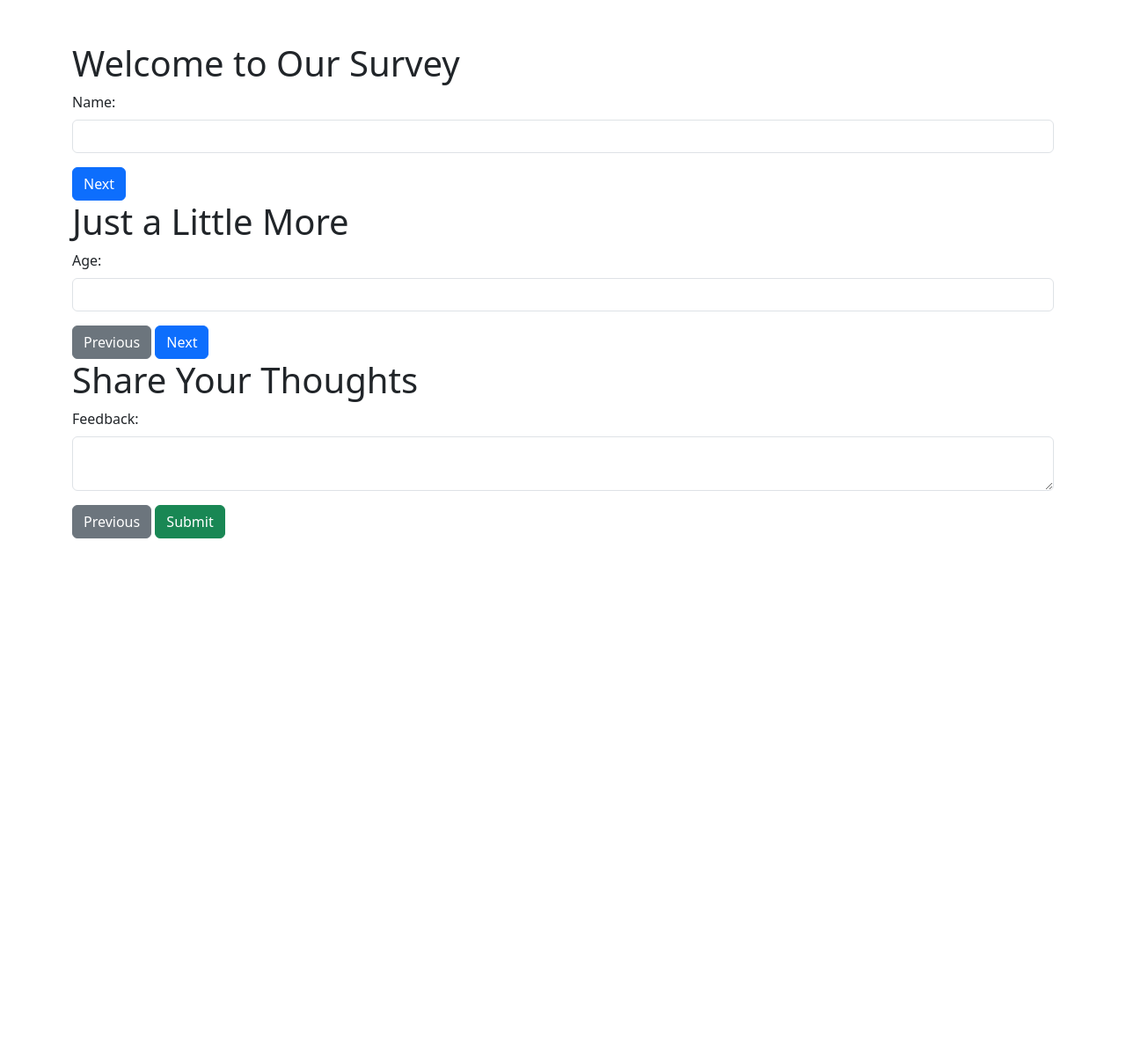
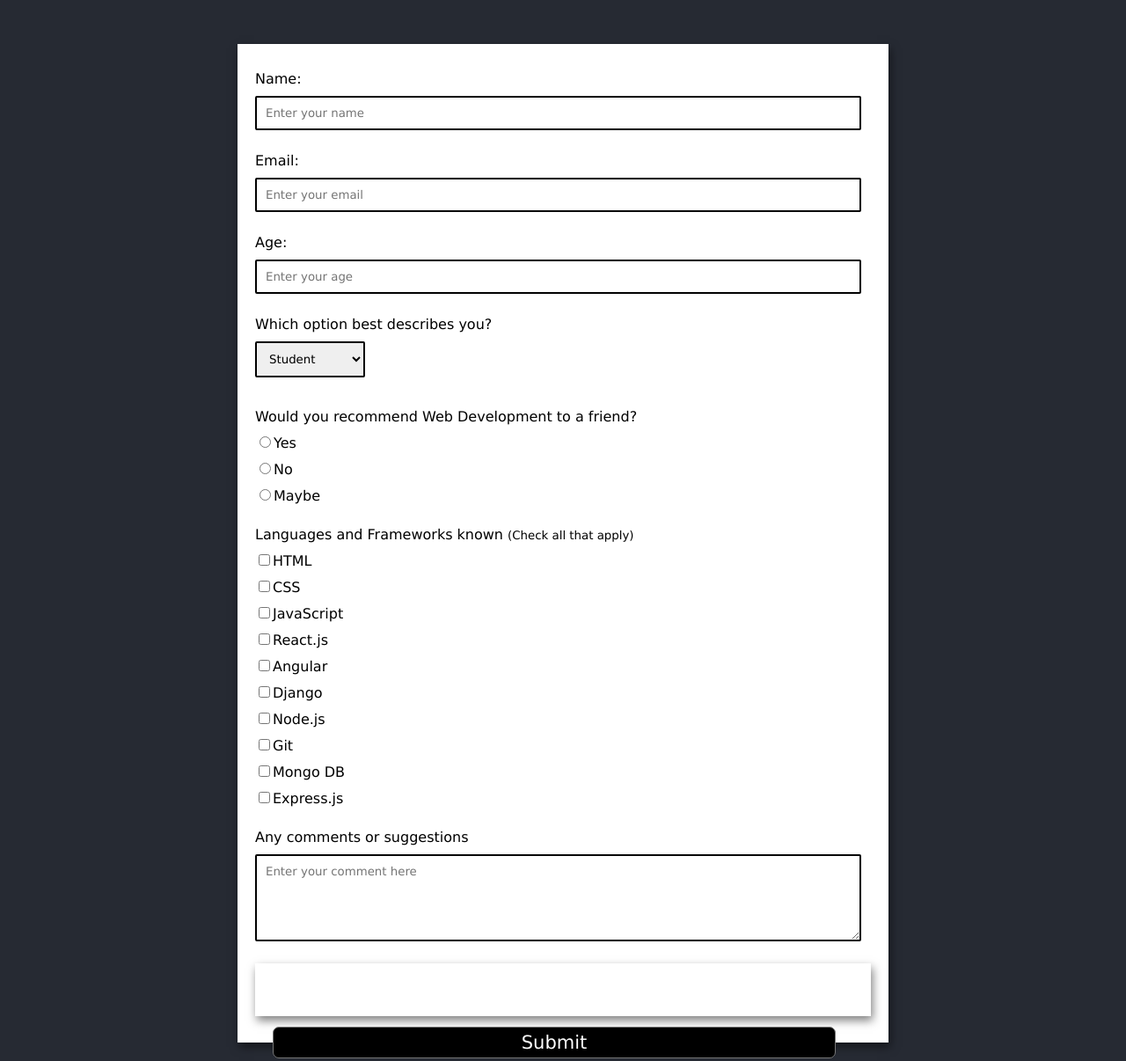
Before and after one commit to amjadali070/Code_Alpha_Internship_Tasks, a plain HTML site: page SURVEY_FORM_Task 1/index.html in a window 1280 px wide. Shown: the whole page at 88% size. Before the commit the page ends 800 px from the top, so only its background shows below. Drawn offline with nearby package versions, Linux system fonts and the light colour scheme.

Commit message:
survery form updated

```diff
--- a/SURVEY_FORM_Task 1/index.html
+++ b/SURVEY_FORM_Task 1/index.html
@@ -1,41 +1,141 @@
 <!DOCTYPE html>
-<html>
+<html lang="en">
 <head>
-  <title>Multi-Page Survey Form</title>
-  <link rel="stylesheet" href="https://cdn.jsdelivr.net/npm/bootstrap@5.3.0/dist/css/bootstrap.min.css">
-  <link rel="stylesheet" type="text/css" href="styles.css">
+    <meta charset="UTF-8">
+    <meta name="author" content="Alkaison">
+    <meta name="description" content="Simple Survey Webpage for Web Developers">
+    <meta http-equiv="X-UA-Compatible" content="IE=edge">
+    <meta name="viewport" content="width=device-width, initial-scale=1.0">
+    <title>Survey Form</title>
+    <link rel="stylesheet" href="style.css">
 </head>
+
 <body>
-  <div class="container my-5">
-    <form id="survey-form">
-      <div class="page" id="page1">
-        <h1>Welcome to Our Survey</h1>
-        <div class="mb-3">
-          <label for="name" class="form-label">Name:</label>
-          <input type="text" id="name" name="name" class="form-control">
+    <!-- Create Form -->
+<form id="form" name="survey-form">
+
+    <!-- Details -->
+    <div class="form-control">
+        <label for="name" id="label-name">
+            Name:
+        </label>
+
+        <!-- Input Type Text -->
+        <input type="text"
+               id="name"
+               placeholder="Enter your name" />
     </div>
-        <button type="button" class="btn btn-primary" onclick="nextPage(2)">Next</button>
+
+    <div class="form-control">
+        <label for="email" id="label-email">
+            Email:
+        </label>
+
+        <!-- Input Type Email-->
+        <input type="email"
+               id="email"
+               placeholder="Enter your email" />
     </div>
-      <div class="page" id="page2">
-        <h1>Just a Little More</h1>
-        <div class="mb-3">
-          <label for="age" class="form-label">Age:</label>
-          <input type="text" id="age" name="age" class="form-control">
+
+    <div class="form-control">
+        <label for="age" id="label-age">
+            Age:
+        </label>
+
+        <!-- Input Type Text -->
+        <input type="text"
+               id="age"
+               placeholder="Enter your age" />
     </div>
-        <button type="button" class="btn btn-secondary" onclick="prevPage(1)">Previous</button>
-        <button type="button" class="btn btn-primary" onclick="nextPage(3)">Next</button>
+
+    <div class="form-control">
+        <label for="role" id="label-role">
+            Which option best describes you?
+        </label>
+
+        <!-- Dropdown options -->
+        <select name="role" id="role">
+            <option value="student">Student</option>
+            <option value="intern">Intern</option>
+            <option value="professional">Professional</option>
+            <option value="other">Other</option>
+        </select>
     </div>
-      <div class="page" id="page3">
-        <h1>Share Your Thoughts</h1>
-        <div class="mb-3">
-          <label for="feedback" class="form-label">Feedback:</label>
-          <textarea id="feedback" name="feedback" class="form-control"></textarea>
+
+    <div class="form-control">
+        <label>
+            Would you recommend Web Development to a friend?
+        </label>
+
+        <!-- Input Type Radio Button -->
+        <label for="recommed-1">
+            <input type="radio"
+                   id="recommed-1"
+                   name="recommed">Yes</input>
+        </label>
+        <label for="recommed-2">
+            <input type="radio"
+                   id="recommed-2"
+                   name="recommed">No</input>
+        </label>
+        <label for="recommed-3">
+            <input type="radio"
+                   id="recommed-3"
+                   name="recommed">Maybe</input>
+        </label>
     </div>
-        <button type="button" class="btn btn-secondary" onclick="prevPage(2)">Previous</button>
-        <button type="submit" class="btn btn-success">Submit</button>
+
+    <div class="form-control">
+        <label>Languages and Frameworks known
+            <small>(Check all that apply)</small>
+        </label>
+        <!-- Input Type Checkbox -->
+        <label for="inp-1">
+            <input type="checkbox"
+                   name="inp">HTML</input></label>
+        <label for="inp-2">
+            <input type="checkbox"
+                   name="inp">CSS</input></label>
+        <label for="inp-3">
+            <input type="checkbox"
+                   name="inp">JavaScript</input></label>
+        <label for="inp-4">
+            <input type="checkbox"
+                   name="inp">React.js</input></label>
+        <label for="inp-5">
+            <input type="checkbox"
+                   name="inp">Angular</input></label>
+        <label for="inp-6">
+            <input type="checkbox"
+                   name="inp">Django</input></label>
+        <label for="inp-7">
+            <input type="checkbox"
+                   name="inp">Node.js</input></label>
+        <label for="inp-7">
+            <input type="checkbox"
+                   name="inp">Git</input></label>
+        <label for="inp-7">
+            <input type="checkbox"
+                   name="inp">Mongo DB</input></label>
+        <label for="inp-7">
+            <input type="checkbox"
+                   name="inp">Express.js</input></label>
     </div>
+
+    <div class="form-control">
+        <label for="comment">
+            Any comments or suggestions
+        </label>
+
+        <!-- multi-line text input control -->
+        <textarea name="comment" id="comment" rows="5" placeholder="Enter your comment here"></textarea>
+    </div>
+    <!-- Multi-line Text Input Control -->
+
+    <div class="wrapper">
+      <button type="submit" value="submit">Submit</button>
+  </div>
+
 </form>
-  </div>
-  <script src="script.js"></script>
 </body>
 </html>
--- a/SURVEY_FORM_Task 1/script.js
+++ /dev/null
@@ -1,63 +0,0 @@
-const form = document.getElementById('survey-form');
-const pages = document.querySelectorAll('.page');
-const formData = {};
-
-function showPage(pageNumber) {
-  pages.forEach(page => page.classList.remove('active'));
-  pages[pageNumber - 1].classList.add('active');
-}
-
-function nextPage(pageNumber) {
-  saveFormData();
-  showPage(pageNumber);
-  restoreFormData();
-}
-
-function prevPage(pageNumber) {
-  saveFormData();
-  showPage(pageNumber);
-  restoreFormData();
-}
-
-function saveFormData() {
-  const currentPage = pages[getCurrentPageNumber() - 1];
-  const inputs = currentPage.querySelectorAll('.form-control');
-
-  inputs.forEach(input => {
-    formData[input.id] = input.value;
-  });
-
-  localStorage.setItem('formData', JSON.stringify(formData));
-}
-
-function restoreFormData() {
-  const savedData = JSON.parse(localStorage.getItem('formData'));
-
-  if (savedData) {
-    const currentPage = pages[getCurrentPageNumber() - 1];
-    const inputs = currentPage.querySelectorAll('.form-control');
-
-    inputs.forEach(input => {
-      if (savedData[input.id]) {
-        input.value = savedData[input.id];
-      }
-    });
-  }
-}
-
-function getCurrentPageNumber() {
-  for (let i = 0; i < pages.length; i++) {
-    if (pages[i].classList.contains('active')) {
-      return i + 1;
-    }
-  }
-  return 1; // Default to first page
-}
-
-form.addEventListener('submit', function(event) {
-  event.preventDefault();
-  submitForm();
-});
-
-showPage(1);
-restoreFormData();
--- a/SURVEY_FORM_Task 1/style.css
+++ b/SURVEY_FORM_Task 1/style.css
@@ -1,40 +1,97 @@
-body {
-    font-family: 'Helvetica', sans-serif;
-    background-color: #f0f0f0;
-    margin: 0;
-    padding: 0;
+:root{
+    --theme: #262A33;
 }
 
-  .container {
-    background-color: #ffffff;
-    border-radius: 10px;
-    box-shadow: 0 2px 5px rgba(0, 0, 0, 0.1);
-    padding: 20px;
+body {
+    background-color: var(--theme);
+    font-family: Verdana;
+    text-align: center;
 }
 
-  .page {
-    display: none;
+/* Styling the Form (Color, Padding, Shadow) */
+form {
+    background-color: #fff;
+    max-width: 700px;
+    margin: 50px auto;
+    padding: 30px 20px;
+    box-shadow: 2px 5px 10px rgba(0, 0, 0, 0.5);
 }
 
-  .page.active {
-    display: block;
+/* Styling form-control Class */
+.form-control {
+    text-align: left;
+    margin-bottom: 25px;
 }
 
-  h1 {
-    color: #333333;
-    margin-top: 0;
+/* Styling form-control Label */
+.form-control label {
+    display: block;
+    margin-bottom: 10px;
 }
 
-  .input-field {
+/* Styling form-control input,
+select, textarea */
+.form-control input,
+.form-control select,
+.form-control textarea {
+    border: 2px solid #000000;
+    border-radius: 2px;
+    font-family: inherit;
+    padding: 10px;
+    display: block;
     width: 100%;
-    padding: 10px;
-    margin: 10px 0;
-    border: 1px solid #ccc;
-    border-radius: 5px;
+    outline: none;
+    max-width: 95%;
+    max-height: 300px;
 }
 
-  .next-button,
-  .prev-button,
-  .submit-button {
-    margin-top: 10px;
+input:focus, textarea:focus{
+    border: 3px solid black;
 }
+
+/* Styling form-control Radio
+button and Checkbox */
+.form-control input[type="radio"],
+.form-control input[type="checkbox"] {
+    display: inline-block;
+    width: auto;
+}
+
+#role {
+    display: inline-block;
+    width: auto;
+    margin-right: 10px;
+    margin-bottom: 10px;
+}
+
+.wrapper {
+  background-color: #fff;
+  max-width: 700px;
+  padding: 30px 20px;
+  box-shadow: 2px 5px 10px rgba(0, 0, 0, 0.5);
+  text-align: center;
+}
+
+
+/* Styling Button */
+button {
+    background-color: var(--theme);
+    color: white;
+    border: 1px solid #777777;
+    border-radius: 7px;
+    font-family: inherit;
+    font-size: 21px;
+    display: block;
+    width: 50%;
+    margin-top: 767px;
+    margin-bottom: 20px;
+    padding: 5px;
+    position: absolute;
+    top: 50%;
+    background-color: #000000;
+}
+
+
+button:hover, input[type="radio"], input[type="checkbox"]{
+    cursor: pointer;
+}
```
Lines whose indentation alone changed are shown as unchanged.
